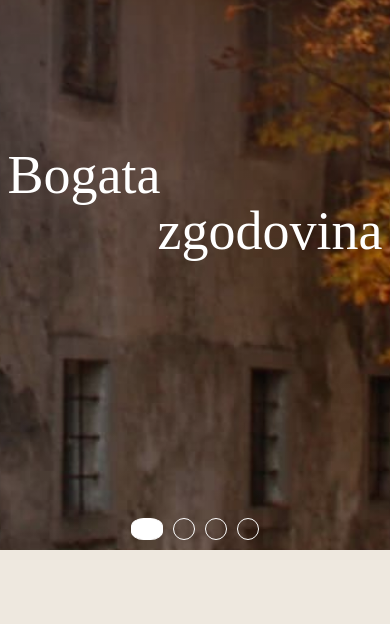
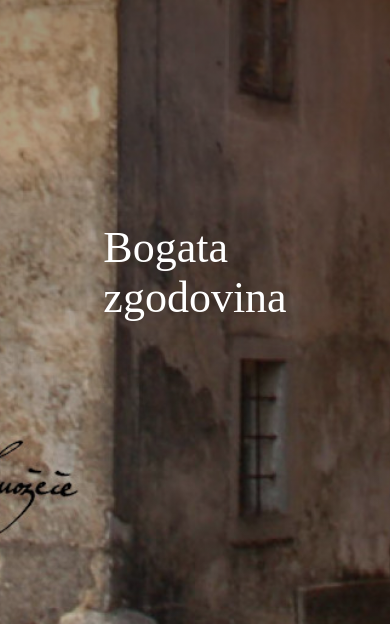
Before and after one commit to Andraz89/senozece, a website: page index.html in a window 390 px wide. Shown: the part 150-774 px from the top of the page. Drawn offline with nearby package versions, Linux system fonts and the light colour scheme; grey boxes are pictures that could not be loaded; a web font is replaced by a local one.

Commit message:
popravki

```diff
--- a/index.html
+++ b/index.html
@@ -71,7 +71,7 @@
                 <div id="landing-slider" class="keen-slider">
                     <div class="keen-slider__slide number-slide1">
                         <div class="bg-gradient"></div>
-                        <div class="bgi" style="background-image:url('img/slider/1.JPG')"></div>
+                        <div class="bgi" style="background-image:url('img/slider/stara_hisa_v01.jpg')"></div>
                         <div class="text">Bogata <br> <span class="left-margin">zgodovina</span></div>
                     </div>
                     <div class="keen-slider__slide number-slide2">
@@ -86,7 +86,7 @@
                     </div>
                     <div class="keen-slider__slide number-slide3">
                         <div class="bg-gradient"></div>
-                        <div class="bgi" style="background-image:url('img/slider/4.JPG')"></div>
+                        <div class="bgi" style="background-image:url('img/slider/gmajna_zivali_v01.jpg')"></div>
                         <div class="text">Sodobno <br> <span class="left-margin">kmetijstvo</span></div>
                     </div>
                 </div>
--- a/js/main-slider.js
+++ b/js/main-slider.js
@@ -121,7 +121,7 @@ if(document.querySelectorAll('#landing-slider').length > 0) {
       if (mouseOver) return
       timeout = setTimeout(() => {
         slider.next()
-      }, 2000)
+      }, 20000)
     }
     slider.on("created", () => {
       slider.container.addEventListener("mouseover", () => {
--- a/scss/main.scss
+++ b/scss/main.scss
@@ -154,8 +154,8 @@ body {
     height:700px;
     .bgi {
         background-size: cover;
-        width:100vw;
-        height:100vh;
+        width:auto;
+        height:700px;
         background-position: center center;
     }
     .text {
@@ -264,6 +264,7 @@ body {
                         color:#fff;
                         font-family: 'Source Sans Pro', sans-serif;
                         font-size: 15px;
+                        pointer-events: none;
                     }
                     a {
                         position: absolute;
@@ -891,8 +892,17 @@ footer {
   }
 
   @media screen and (max-width: 720px) {
+    #landing-slider {
+        height:100vh;
+    }
+    #landing-slider .bgi {
+        height: 100vh;
+    }
+    #landing-slider .left-margin {
+        margin-left:0;
+    }
     #landing-slider .text {
-        font-size: 54px;
+        font-size: 44px;
     }
     .lokacija-section .container iframe {
         width:100%;
```
Also changed, not shown: build/main.css, img/slider/3.JPG, img/slider/gmajna_zivali_v01.jpg (added), img/slider/stara_hisa_v01.jpg (added), 1 other file.
